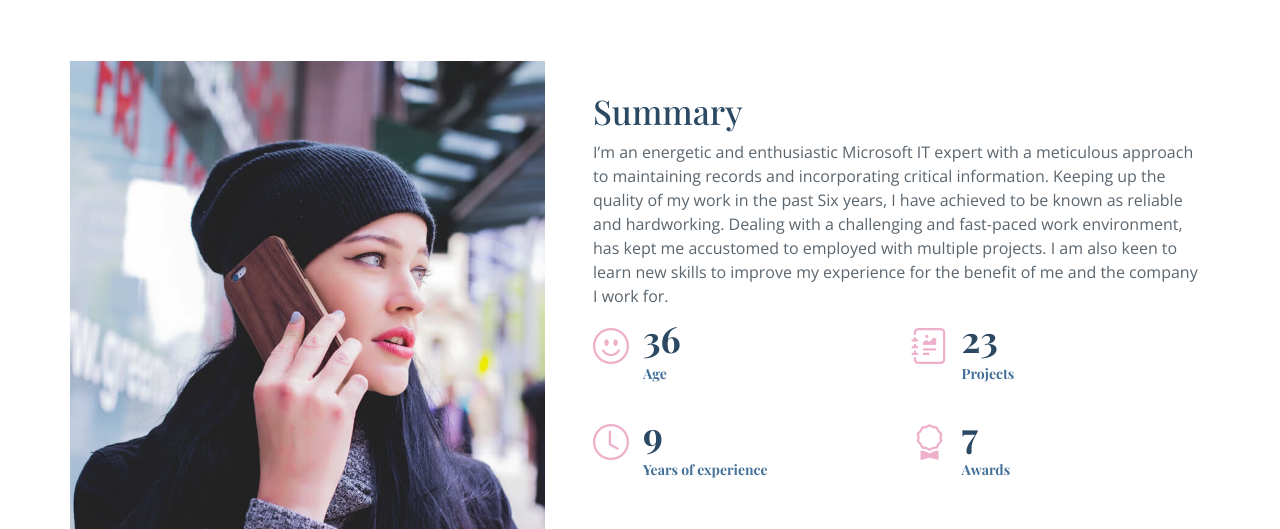
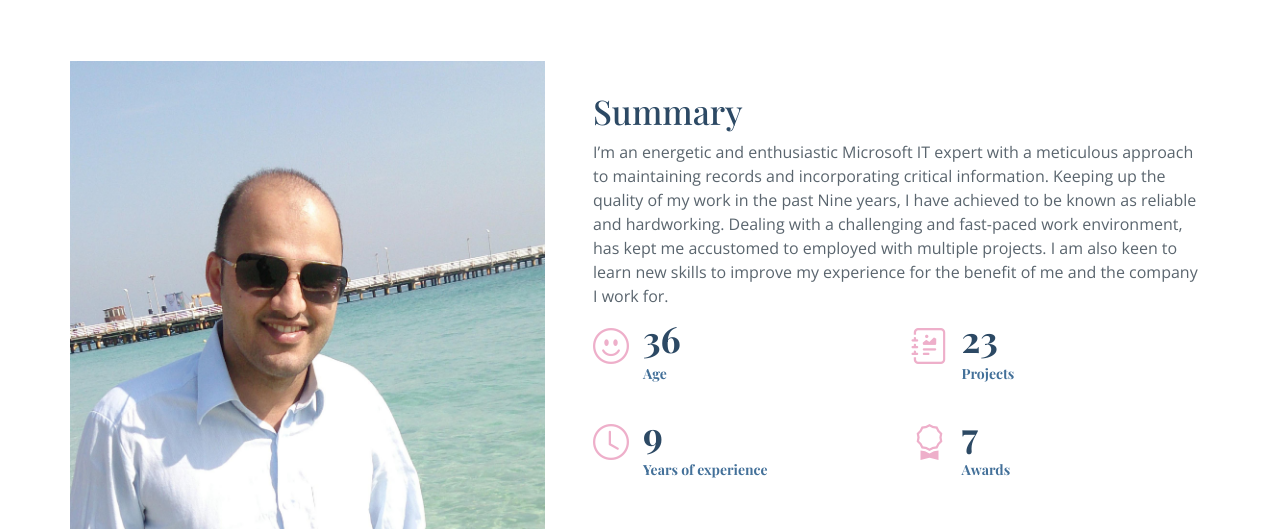
Before and after one commit to MRBA86/My-CV, a Django app: page / in a window 1280 px wide. Shown: the part 2671-3200 px from the top of the page. Run offline with Django 4.2, Linux system fonts and the light colour scheme; some libraries are stand-ins or nearby versions; some web fonts are replaced.

Commit message:
change image background & summary
change images
delete extra files

```diff
--- a/templates/index.html
+++ b/templates/index.html
@@ -50,9 +50,9 @@
     <div class="container d-flex align-items-center justify-content-between">
 
       <div class="logo">
-        <h1><a href="index.html">{{family}} CV</a></h1>
+        <h1><a href={% url 'index' %}>{{family}} CV</a></h1>
         <!-- Uncomment below if you prefer to use an image logo -->
-        <!-- <a href="index.html"><img src="{% static  'img/logo.png' %} %}" alt="" class="img-fluid"></a>-->
+        <!-- <a href={% url 'index' %}><img src="{% static  'img/logo.png' %} %}" alt="" class="img-fluid"></a>-->
       </div>
 
       <nav id="navbar" class="navbar">
@@ -239,7 +239,7 @@
             <div class="content d-flex flex-column justify-content-center">
               <h3>Summary</h3>
               <p>
-                I’m an energetic and enthusiastic Microsoft IT expert with a meticulous approach to maintaining records and incorporating critical information. Keeping up the quality of my work in the past Six years, I have achieved to be known as reliable and hardworking. Dealing with a challenging and fast-paced work environment, has kept me accustomed to employed with multiple projects. I am also keen to learn new skills to improve my experience for the benefit of me and the company I work for.
+                I’m an energetic and enthusiastic Microsoft IT expert with a meticulous approach to maintaining records and incorporating critical information. Keeping up the quality of my work in the past Nine years, I have achieved to be known as reliable and hardworking. Dealing with a challenging and fast-paced work environment, has kept me accustomed to employed with multiple projects. I am also keen to learn new skills to improve my experience for the benefit of me and the company I work for.
               </p>
               <div class="row">
                 <div class="col-md-6 d-md-flex align-items-md-stretch">
```
Also changed, not shown: statics/img/hero-bg.jpg, statics/img/me.jpg, statics/img/portfolio/portfolio-1.jpg (deleted), statics/img/portfolio/portfolio-2.jpg (deleted), statics/img/portfolio/portfolio-3.jpg (deleted), statics/img/portfolio/portfolio-4.jpg (deleted), statics/img/portfolio/portfolio-5.jpg (deleted), statics/img/portfolio/portfolio-6.jpg (deleted), statics/img/portfolio/portfolio-7.jpg (deleted), statics/img/portfolio/portfolio-8.jpg (deleted), statics/img/portfolio/portfolio-9.jpg (deleted), statics/img/portfolio/portfolio-details-1.jpg (deleted), statics/img/portfolio/portfolio-details-2.jpg (deleted), statics/img/portfolio/portfolio-details-3.jpg (deleted), 5 more files.
